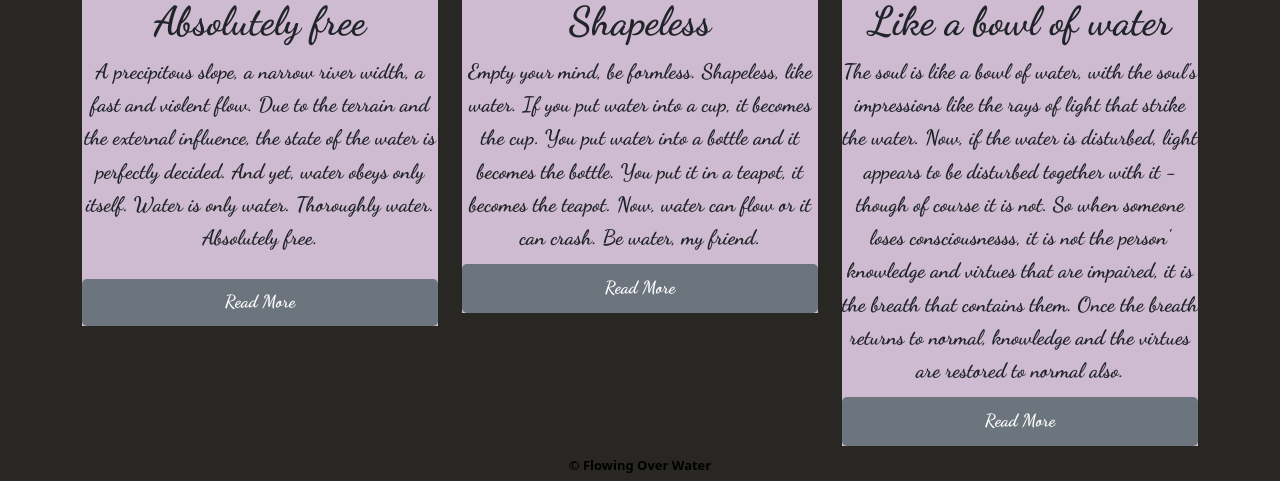
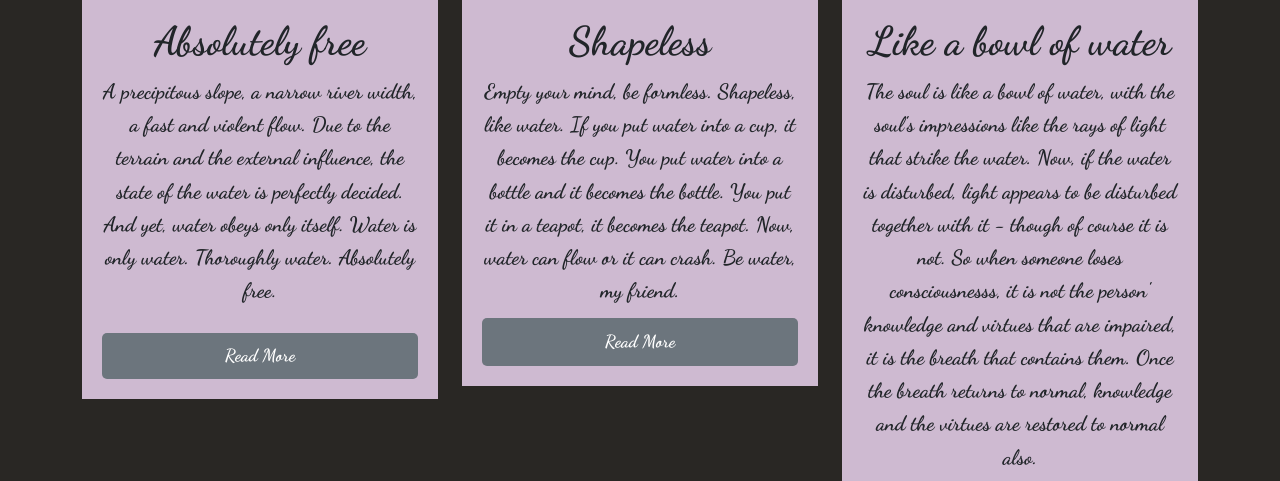
Before and after one commit to einn9/einn9.github.io, a plain HTML site: page index.html in a window 1280 px wide. Shown: the part 422-903 px from the top of the page. Drawn offline with nearby package versions, Linux system fonts and the light colour scheme.

Commit message:
Update styles.css

```diff
--- a/styles.css
+++ b/styles.css
@@ -180,13 +180,3 @@ font-weight: bold;
     padding: 0;
     box-sizing: border-box;
 }
-
-html, body {
-    height: 100%;  /* Ensure full height of the body */
-}
-
-.card-body, .card-body img {
-    margin: 0;
-    padding: 0;
-    border: none;
-}
```
